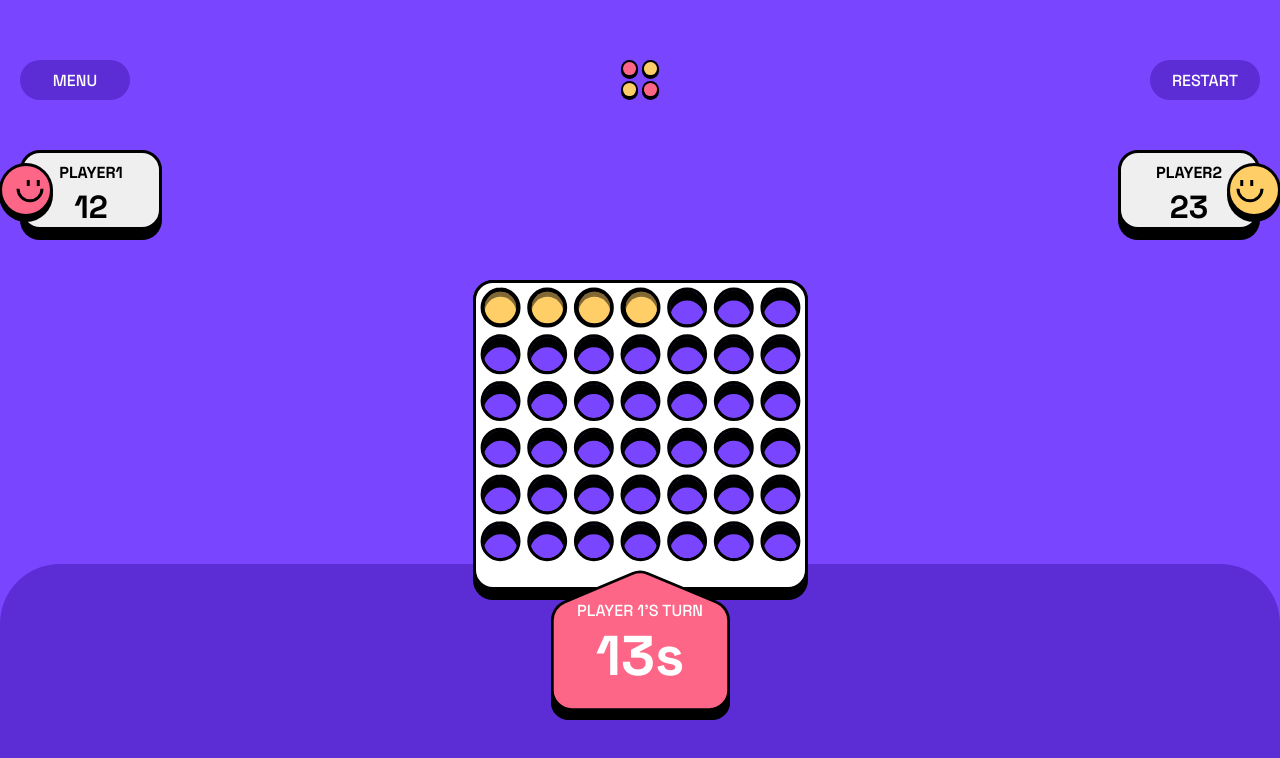
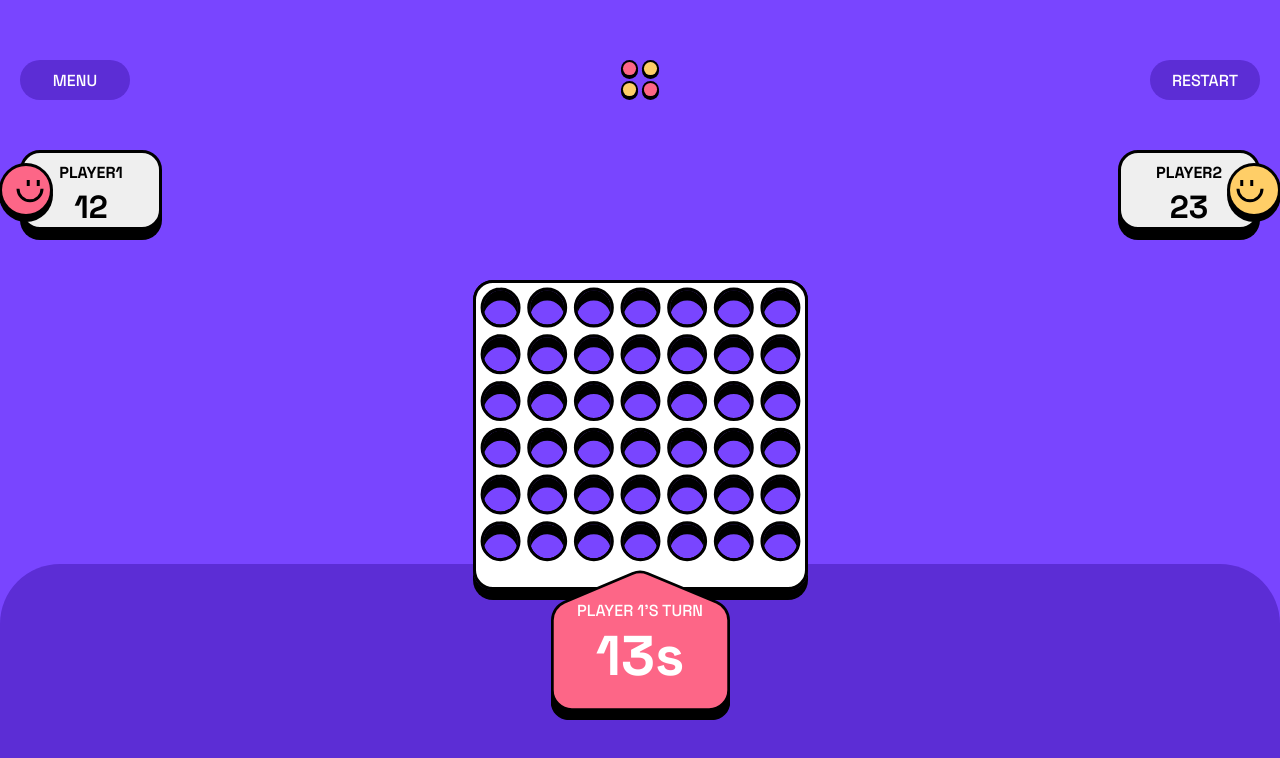
Before and after one commit to AldairUAM-Azc/connect4, a React (Vite) app: page / in a window 1280 px wide. Both pictures are taken after a click on the button "PLAY VS PLAYER". Shown: the top 758 px of the page. Built offline with nearby package versions, Linux system fonts and the light colour scheme.

Commit message:
token fall logic DONE

```diff
--- a/src/Components/Game/Game.css
+++ b/src/Components/Game/Game.css
@@ -91,7 +91,7 @@
 }
 
 
-.game .board > .layer {
+.game .board>.layer {
     background-repeat: no-repeat;
     background-size: cover;
     height: 100%;
@@ -107,18 +107,30 @@
 }
 
 .game .board .mid {
-    display: grid;
-    grid-template-columns: repeat(7, 1fr);
-    grid-template-rows: repeat(6, 1fr);
-    place-items: center;
     z-index: var(--board-mid);
     height: 91%;
     width: 98%;
 }
 
+.game .board td {
+    width: 4.8rem;
+    margin: 0 auto;
+    text-align: center;
+}
+
 .game .board .front {
     background-image: url(../../assets/images/board-layer-white-small.svg);
     z-index: var(--board-front);
+}
+
+/* this will handle the click events to play tokens in the mid layer of board */
+.game .board .interactive {
+    display: grid;
+    grid-template-columns: repeat(7, 1fr);
+    grid-template-rows: 1fr;
+    /* background-color: red; */
+    z-index: var(--board-front);
+    cursor: pointer;
 }
 
 .game .board .mid .pellet {
@@ -133,12 +145,13 @@
 
 }
 
-.game .board .mid .pellet.p1 {
+/* .game .board .mid .pellet.p1 {
     background-image: var(--p1-pellet);
-}
-.game .board .mid .pellet.p2 {
+} */
+
+/* .game .board .mid .pellet.p2 {
     background-image: var(--p2-pellet);
-}
+} */
 
 /* 5. Turn Section */
 .game .turn {
@@ -160,10 +173,12 @@
     display: grid;
     place-items: center;
 }
+
 .game .turn .turn-sign {
     color: white;
     text-align: center;
 }
+
 .game .turn .timer {
     font-size: 5.6rem;
     line-height: 7rem;
@@ -171,11 +186,12 @@
 }
 
 /* BG decoration */
- .bg-decoration {
+.bg-decoration {
     width: 100vw;
     height: 23.6rem;
     border-radius: 6rem 6rem 0 0;
     background-color: var(--color-menu-p);
     position: absolute;
     bottom: 0;
+    margin: unset;
 }
--- a/src/Components/Game/Game.jsx
+++ b/src/Components/Game/Game.jsx
@@ -1,15 +1,35 @@
+import { useState } from "react"
 import logo from "../../assets/images/logo.svg"
+import p1Token from "../../assets/images/counter-yellow-small.svg"
+import p2Token from "../../assets/images/counter-red-small.svg"
 import "./Game.css"
 
 function Game() {
   return (
     <>
       <section className="game">
+        <Options></Options>
+        <Scores></Scores>
+        <Board></Board>
+        <Turn></Turn>
+      </section>
+      <div className="bg-decoration"></div>
+    </>
+  );
+}
+
+const Options = () => {
+  return (
     <div className="options">
       <button className="button">MENU</button>
       <img className="logo" src={logo} alt="Logo" />
       <button className="button">RESTART</button>
     </div>
+  )
+}
+
+const Scores = () => {
+  return (
     <div className="scores">
       <button className="button">PLAYER1
         <div>12</div>
@@ -18,16 +38,83 @@ function Game() {
         <div>23</div>
       </button>
     </div>
+  )
+}
+
+const Board = () => {
+  const [p1, setP1] = useState(true)
+  const [board, setBoard] = useState([
+    [null, null, null, null, null, null, null],
+    [null, null, null, null, null, null, null],
+    [null, null, null, null, null, null, null],
+    [null, null, null, null, null, null, null],
+    [null, null, null, null, null, null, null],
+    [null, null, null, null, null, null, null],
+  ]);
+
+  const Pellet = ({ rIdx, cIdx }) => {
+    const tokens = {
+      true: p1Token,
+      false: p2Token,
+    }
+    const noToken = ""
+    const token = tokens[board[rIdx][cIdx]] ? tokens[board[rIdx][cIdx]] : noToken;
+
+    return (
+      <div className="pellet">
+        <img src={token} />
+      </div>
+    )
+  };
+
+
+  const playToken = (ev) => {
+    const row = +ev.target.getAttribute("row");
+    const col = +ev.target.getAttribute("col");
+
+    const nBoard = board.map(
+      (r, rIdx) => r.map(
+        (_, cIdx) => (cIdx == col && rIdx == row) ? p1 : board[rIdx][cIdx]
+      )
+    )
+    setBoard(nBoard)
+    setP1(!p1)
+    if (ev.target.getAttribute("row") < 6)
+      ev.target.setAttribute("row", + ev.target.getAttribute("row") + 1)
+  }
+
+  return (
     <div className="board">
       <div className="back layer"></div>
-          <div className="mid layer play-area">
-            <div className="pellet p1"></div>
-            <div className="pellet p1"></div>
-            <div className="pellet p1"></div>
-            <div className="pellet p1"></div>
+      <table className="mid layer play-area">
+        <tbody>
+          {board.map((row, rIdx) =>
+            <tr key={rIdx}>
+              {row.map((col, cIdx) =>
+                <td key={cIdx}><Pellet rIdx={5 - rIdx} cIdx={cIdx} player={p1} /></td>
+              )}
+            </tr>
+          )}
+        </tbody>
+      </table>
+      <div className="front layer"></div>
+      <div className="interactive layer">
+        <div className="column" col="0" row="0" onClick={ev => playToken(ev)}></div>
+        <div className="column" col="1" row="0" onClick={ev => playToken(ev)}></div>
+        <div className="column" col="2" row="0" onClick={ev => playToken(ev)}></div>
+        <div className="column" col="3" row="0" onClick={ev => playToken(ev)}></div>
+        <div className="column" col="4" row="0" onClick={ev => playToken(ev)}></div>
+        <div className="column" col="5" row="0" onClick={ev => playToken(ev)}></div>
+        <div className="column" col="6" row="0" onClick={ev => playToken(ev)}></div>
       </div>
-          <div className="front layer"></div>
     </div>
+  )
+}
+
+
+
+const Turn = () => {
+  return (
     <div className="turn">
       <div className="turn-bg">
         <div className="turn-sign">PLAYER 1'S TURN
@@ -36,10 +123,9 @@ function Game() {
         </div>
       </div>
     </div>
-      </section>
-      <div className="bg-decoration"></div>
-    </>
-  );
+  )
 }
 
+
+
 export default Game;
```
Lines whose indentation alone changed are shown as unchanged.
